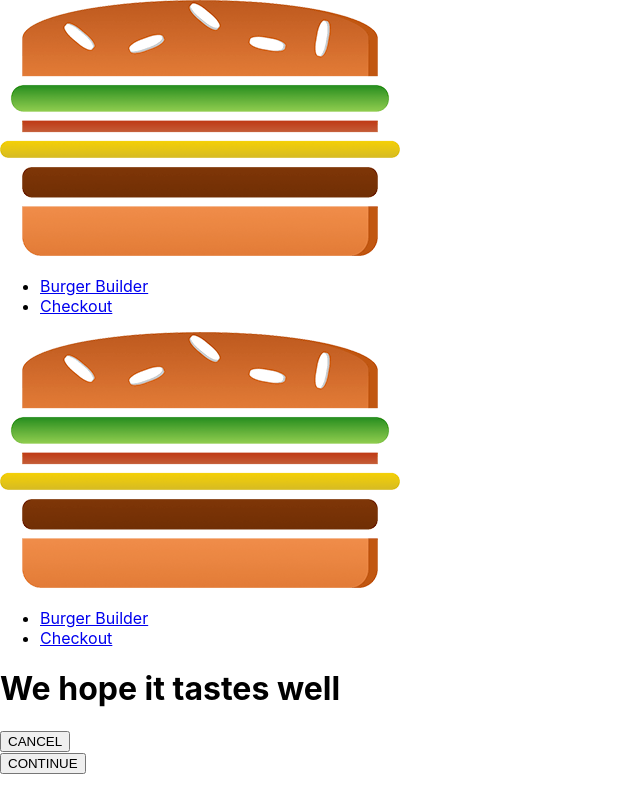
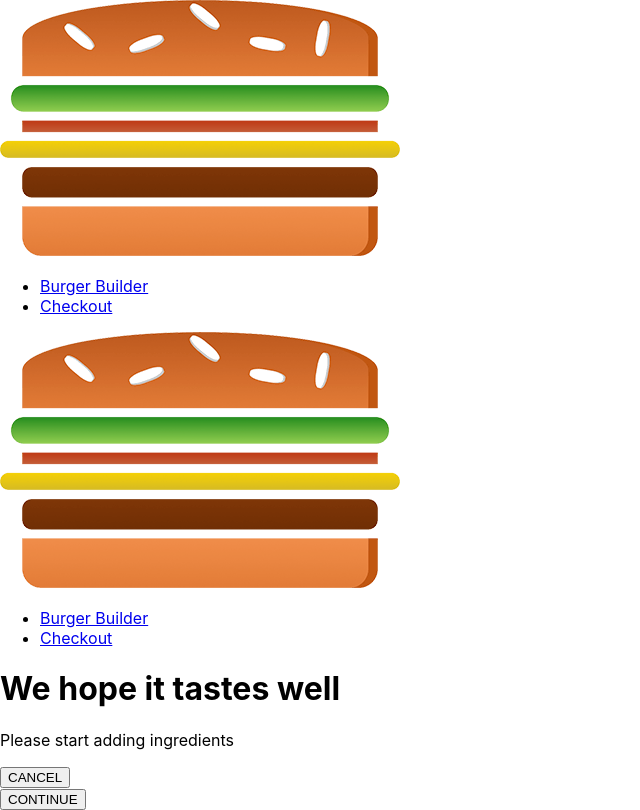
Before and after one commit to ninadlohar/Burger-Builder, a React app: page /checkout in a window 1280 px wide. Shown: the whole page, without its empty margins (0-640 px from the left). Built offline with nearby package versions, Linux system fonts and the light colour scheme.

Commit message:
added and retrieved data using queryParams

```diff
--- a/src/containers/BurgerBuilder/BurgerBuilder.js
+++ b/src/containers/BurgerBuilder/BurgerBuilder.js
@@ -96,7 +96,19 @@
     // axios.post('/orders.json', order)
     // .then(res => this.setState({loading: false, purchasing: false}))
     // .catch(err => this.setState({loading: false, purchasing: false}))
-    this.props.history.push("/checkout");
+    const queryParams = [];
+    for (let i in this.state.ingredients) {
+      queryParams.push(
+        encodeURIComponent(i) +
+          "=" +
+          encodeURIComponent(this.state.ingredients[i])
+      );
+    }
+    const queryString = queryParams.join("&");
+    this.props.history.push({
+      pathname: "/checkout",
+      search: "?" + queryString
+    });
   };
   render() {
     const disabledInfo = { ...this.state.ingredients };
--- a/src/containers/Checkout/Checkout.js
+++ b/src/containers/Checkout/Checkout.js
@@ -16,6 +16,14 @@
   checkoutContinuedHandler = () => {
     this.props.history.replace("/checkout/contact-data");
   };
+  componentDidMount() {
+    const query = new URLSearchParams(this.props.location.search);
+    const ingredients = {};
+    for (let param of query.entries()) {
+      ingredients[param[0]] = +param[1];
+    }
+    this.setState({ ingredients: ingredients });
+  }
   render() {
     return (
       <div>
```
